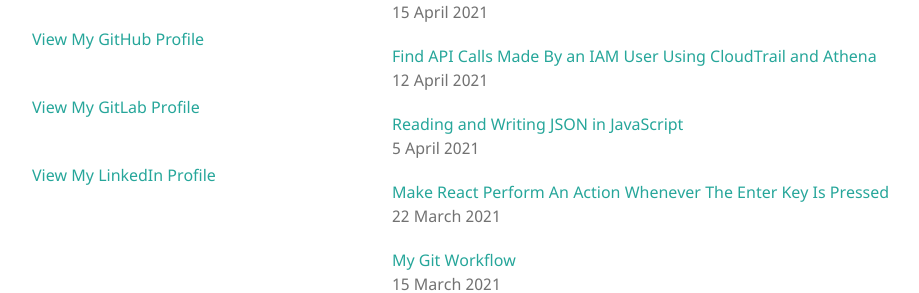
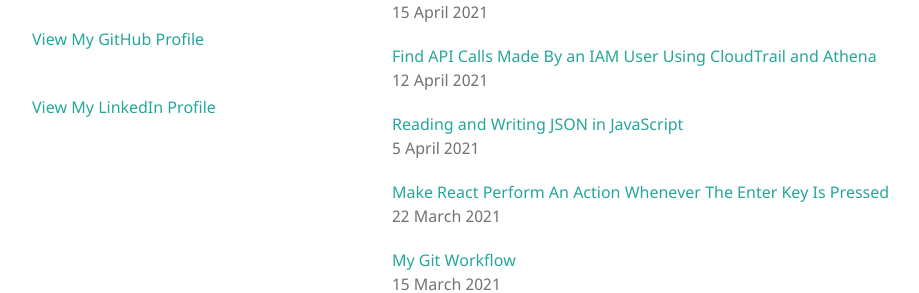
Before and after one commit to thomasstep/thomasstep.github.io, a Jekyll site: the page built from index.md, in a window 1280 px wide. Shown: the part 446-739 px from the top of the page, without its empty margins (178-1097 px from the left). Built offline with Jekyll 4.4.1, drawn with Linux system fonts in a browser that asks for light colours; comment, search, counter and statistics services are not loaded.

Commit message:
Removing GitLab link

```diff
--- a/_layouts/default.html
+++ b/_layouts/default.html
@@ -56,7 +56,6 @@
         {% if site.github.is_user_page %}
         <p class="view"><a href="{{ site.github.owner_url }}">View My GitHub Profile</a></p><br>
         {% endif %}
-        <p><a href="https://gitlab.com/thomasstep">View My GitLab Profile</a></p><br>
         <p><a href="https://www.linkedin.com/in/thomasstep/">View My LinkedIn Profile</a></p><br>
       </header>
       <section>
```
